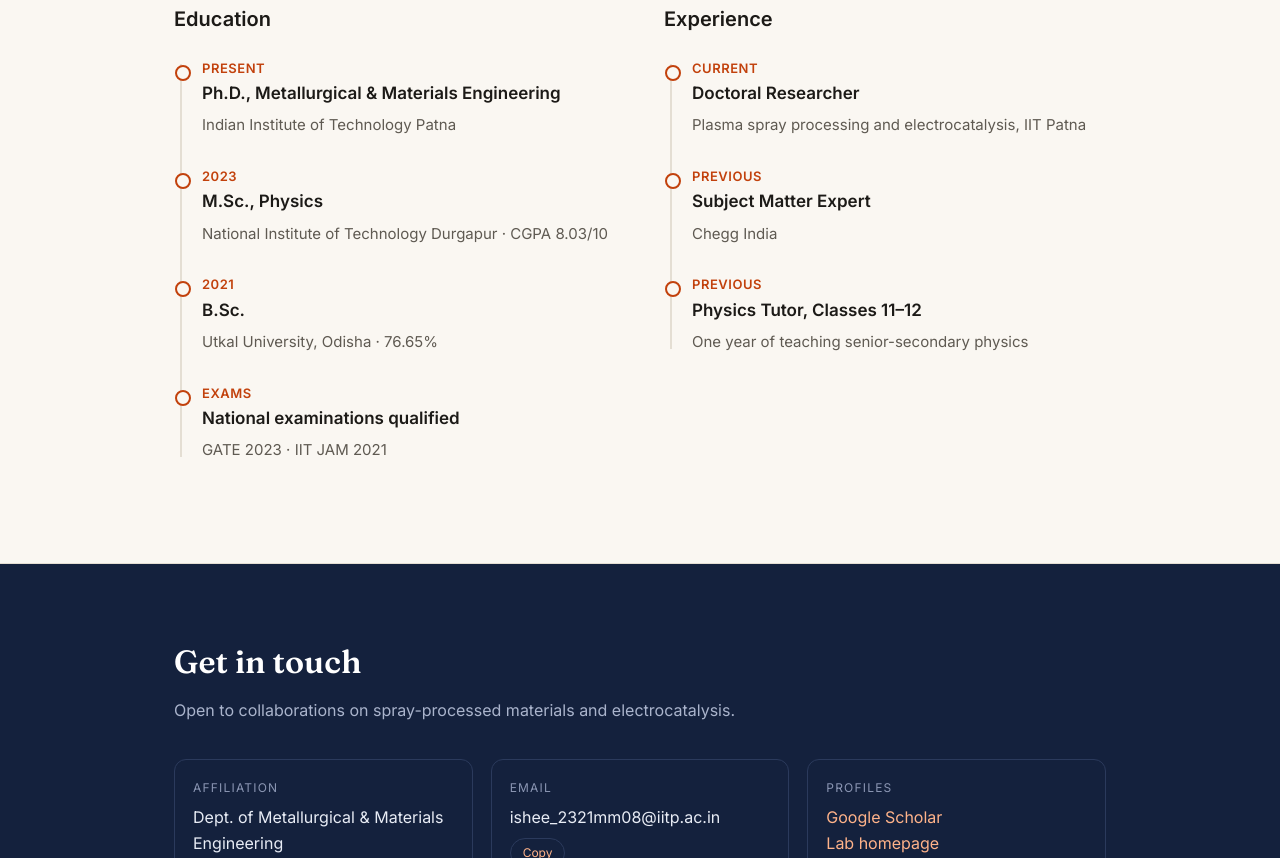
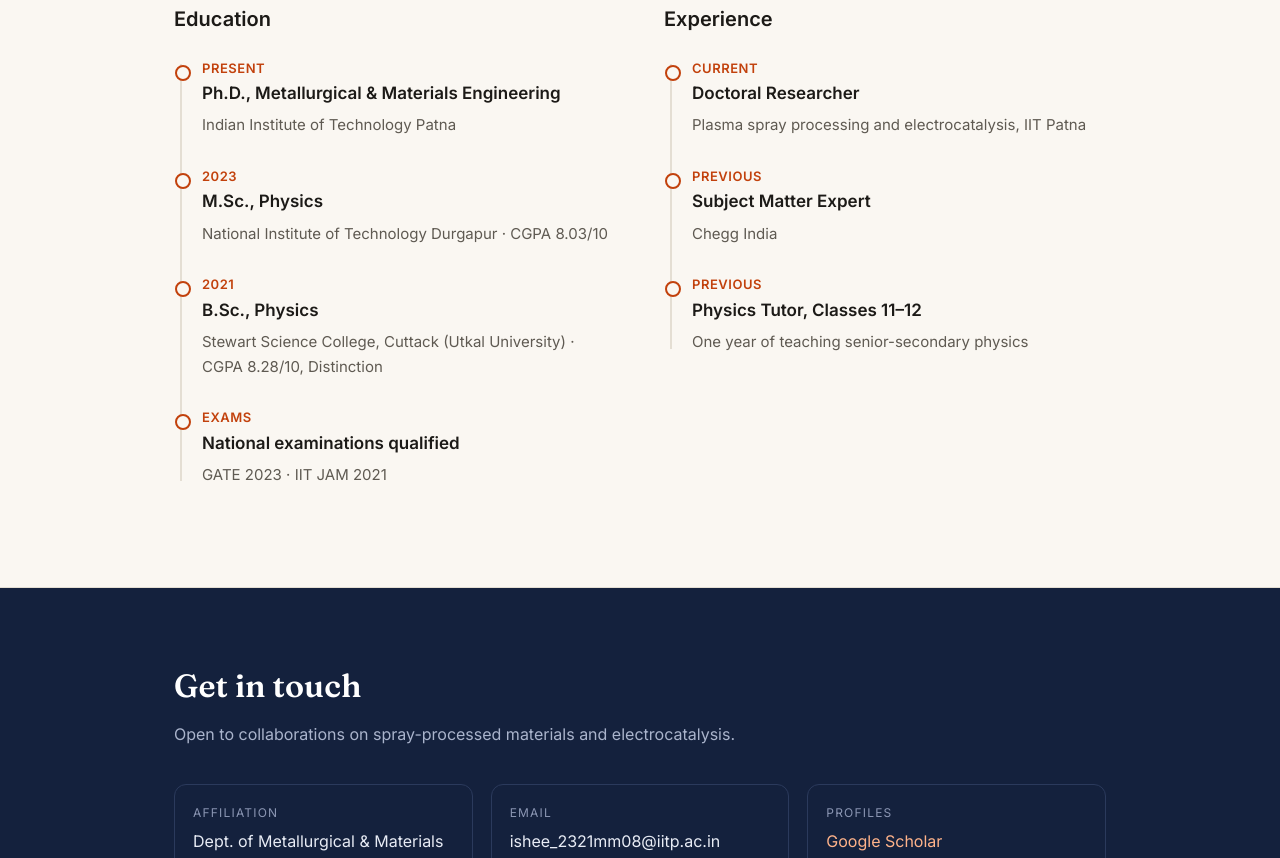
Before and after one commit to isheeprasadkar/isheeprasadkar.github.io, a plain HTML site: page index.html in a window 1280 px wide. Shown: the part 4182-5040 px from the top of the page. Drawn offline with Linux system fonts and the light colour scheme.

Commit message:
Update index.html

```diff
--- a/index.html
+++ b/index.html
@@ -298,7 +298,7 @@
       <div class="timeline">
         <div class="t-item"><div class="t-when">PRESENT</div><h3>Ph.D., Metallurgical &amp; Materials Engineering</h3><p>Indian Institute of Technology Patna</p></div>
         <div class="t-item"><div class="t-when">2023</div><h3>M.Sc., Physics</h3><p>National Institute of Technology Durgapur · CGPA 8.03/10</p></div>
-        <div class="t-item"><div class="t-when">2021</div><h3>B.Sc.</h3><p>Utkal University, Odisha · 76.65%</p></div>
+        <div class="t-item"><div class="t-when">2021</div><h3>B.Sc., Physics</h3><p>Stewart Science College, Cuttack (Utkal University) · CGPA 8.28/10, Distinction</p></div>
         <div class="t-item"><div class="t-when">EXAMS</div><h3>National examinations qualified</h3><p>GATE 2023 · IIT JAM 2021</p></div>
       </div>
     </div>
```
